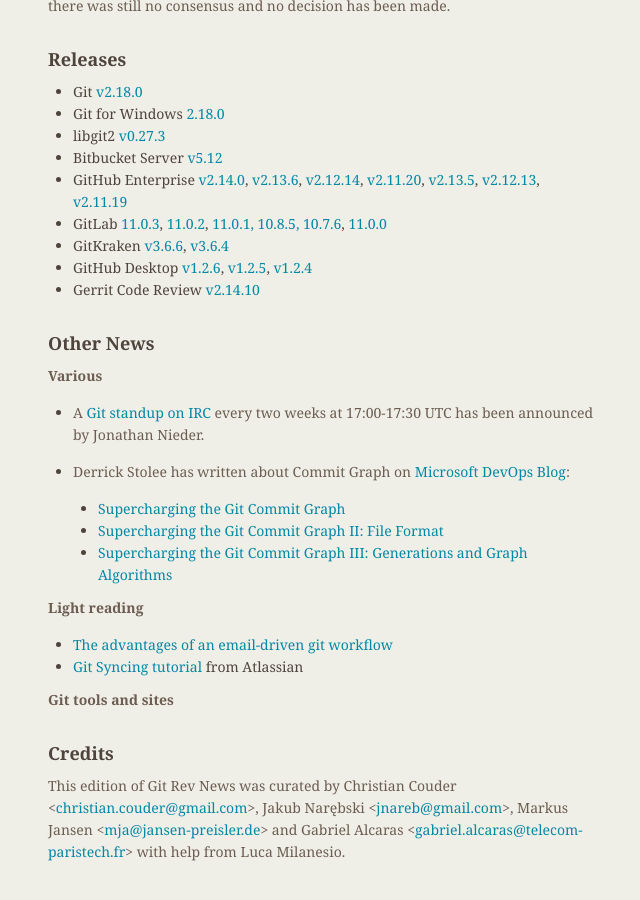
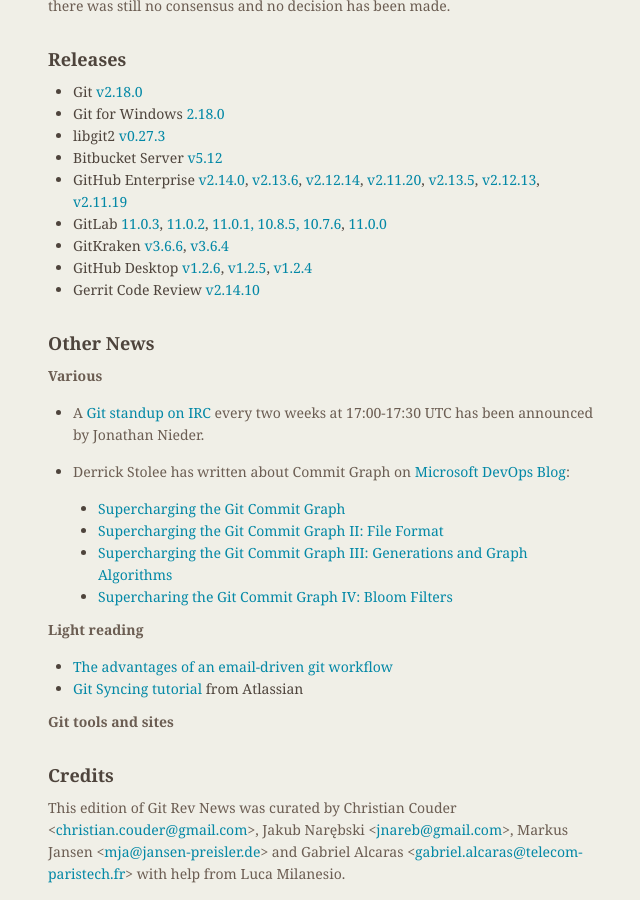
Before and after one commit to git/git.github.io, a Jekyll site: the page built from rev_news/drafts/edition-41.md, in a window 1280 px wide and 900 px high, scrolled down 1376 px. Shown: the whole window, without its empty margins (486-1126 px from the left). Built offline with Jekyll 4.4.1, drawn with Linux system fonts in a browser that asks for light colours; before the commit the page ends 2254 px from its top, so only the background shows below that.

Commit message:
Add final "Supercharging" article
The blog series "Supercharging the Git Commit Graph" has four parts. The last was published today.

Parts III and IV cover the work that is planned for Git, so I will refer people to them as we discuss the work.

```diff
--- a/rev_news/drafts/edition-41.md
+++ b/rev_news/drafts/edition-41.md
@@ -136,6 +136,7 @@
   - [Supercharging the Git Commit Graph](https://blogs.msdn.microsoft.com/devops/2018/06/25/supercharging-the-git-commit-graph/)
   - [Supercharging the Git Commit Graph II: File Format](https://blogs.msdn.microsoft.com/devops/2018/07/02/supercharging-the-git-commit-graph-ii-file-format/)
   - [Supercharging the Git Commit Graph III: Generations and Graph Algorithms](https://blogs.msdn.microsoft.com/devops/2018/07/09/supercharging-the-git-commit-graph-iii-generations/)
+  - [Supercharing the Git Commit Graph IV: Bloom Filters](https://blogs.msdn.microsoft.com/devops/2018/07/16/super-charging-the-git-commit-graph-iv-bloom-filters/)
 
 __Light reading__
 
```
